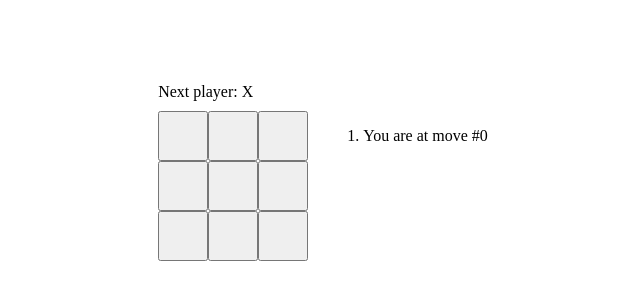
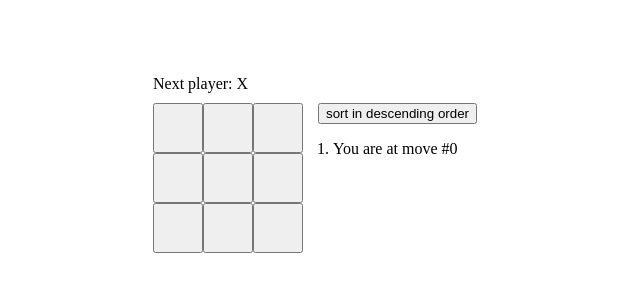
Before and after one commit to VladSmirnou/TicTacToe, a React (Vite) app: page / in a window 1280 px wide. Shown: the part 236-536 px from the top of the page, without its empty margins (325-965 px from the left). Built offline with nearby package versions, Linux system fonts and the light colour scheme.

Commit message:
add sorting in ascending and descending order

```diff
--- a/src/components/Game/GameHistory/GameHistory.tsx
+++ b/src/components/Game/GameHistory/GameHistory.tsx
@@ -1,3 +1,4 @@
+import { useState } from 'react';
 import { HistorySlot } from './HistorySlot/HistorySlot';
 
 type Props = {
@@ -6,26 +7,50 @@ type Props = {
     currentHistoryTurn: number;
 };
 
+type SortDirection = 'ascending' | 'descending';
+
 export const GameHistory = ({
     turn,
     currentHistoryTurn,
     onRestoreBoard,
 }: Props) => {
-    const s = {
-        listStyle: 'decimal',
+    const [sortDirection, setSortDirection] =
+        useState<SortDirection>('ascending');
+
+    const handleSetSordDirection = () => {
+        setSortDirection((prev) =>
+            prev === 'ascending' ? 'descending' : 'ascending',
+        );
     };
 
     const historySlots = [];
-    for (let i = 0; i <= turn; i++) {
+    for (let historyTurn = 0; historyTurn <= turn; historyTurn++) {
+        const finalHistoryTurn =
+            sortDirection === 'ascending'
+                ? historyTurn
+                : Math.abs(historyTurn - turn);
         historySlots.push(
             <HistorySlot
-                key={i}
-                turn={i}
+                key={finalHistoryTurn}
+                turn={finalHistoryTurn}
                 currentHistoryTurn={currentHistoryTurn}
                 onRestoreBoard={onRestoreBoard}
             />,
         );
     }
 
-    return <ul style={s}>{historySlots}</ul>;
+    const s = {
+        paddingLeft: '15px',
+    };
+
+    return (
+        <div>
+            <button onClick={handleSetSordDirection}>
+                sort in{' '}
+                {sortDirection === 'ascending' ? 'descending' : 'ascending'}{' '}
+                order
+            </button>
+            <ol style={s}>{historySlots}</ol>
+        </div>
+    );
 };
--- a/src/index.css
+++ b/src/index.css
@@ -0,0 +1,3 @@
+body {
+    margin: 0;
+}
```
